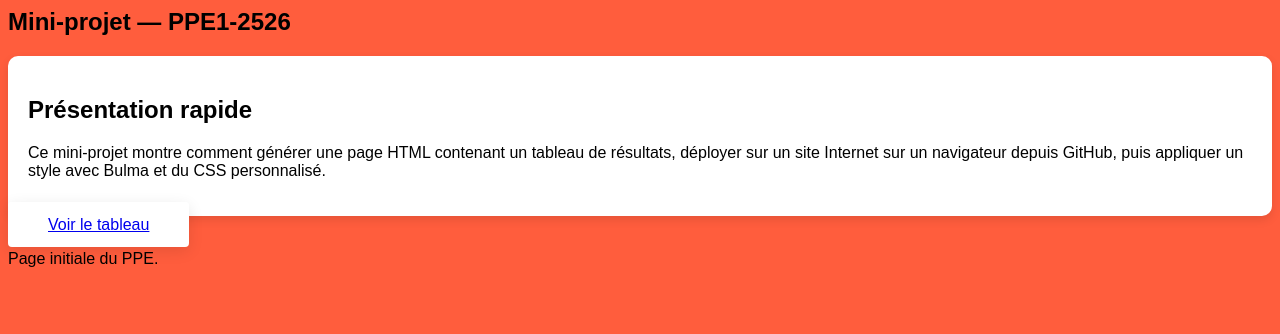
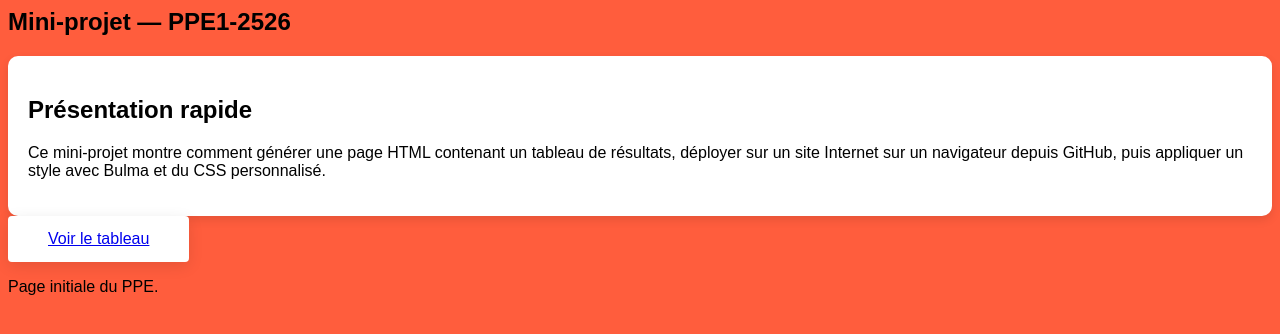
Before and after one commit to KokoLastiko/Git-along, a plain HTML site: page index.html in a window 1280 px wide. Drawn offline with Linux system fonts and the light colour scheme.

Commit message:
Update styles.css

```diff
--- a/styles.css
+++ b/styles.css
@@ -17,9 +17,9 @@ button, .button {
   border-radius: 4px;
   box-shadow: 0 4px 15px rgba(0,0,0,0.1);
   text-align: center;
-  margin-top: 10px;
-  width: 100%;
-  justify-content: center;
+  margin: 0 auto;
+  width: auto;
+  display: inline-block;
 }
 
-.button hover {background-color: #04AA6D;color: white;}
+.button:hover {background-color: #04AA6D;color: white;}
```
